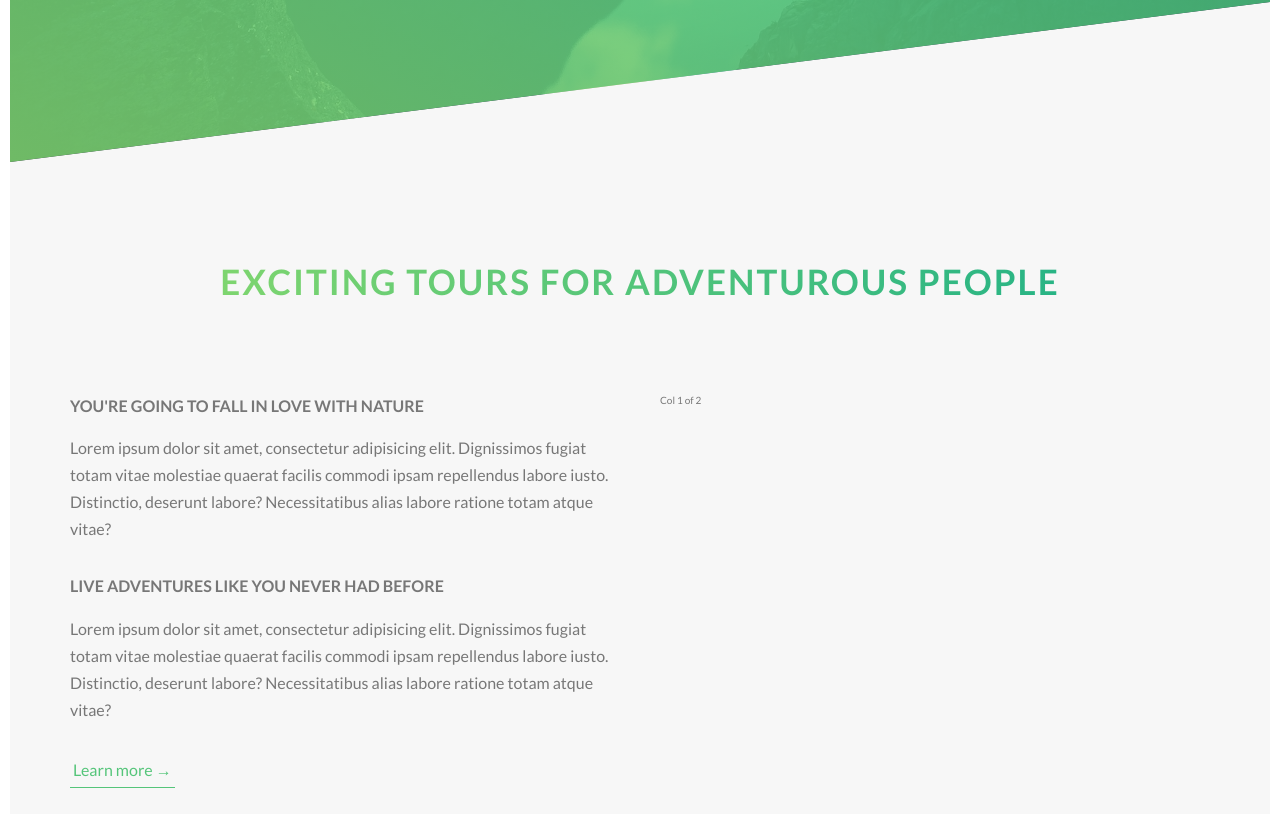
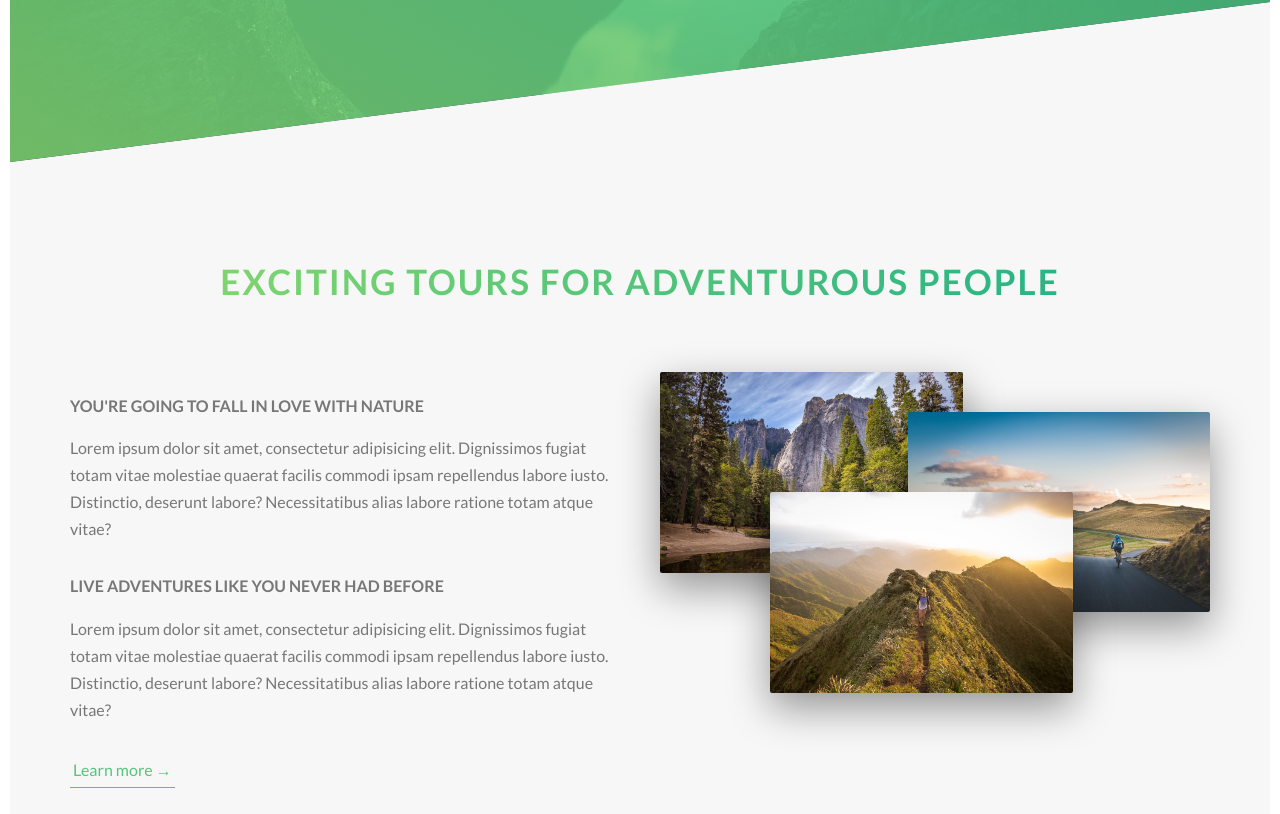
Before and after one commit to AndresXI/Natours-Landing-Page, a website: page index.html in a window 1280 px wide. Shown: the part 608-1422 px from the top of the page. Drawn offline with Linux system fonts and the light colour scheme.

Commit message:
added images in about section

```diff
--- a/index.html
+++ b/index.html
@@ -51,7 +51,11 @@
            <a href="/" class="btn-text">Learn more &rarr;</a>
          </div>
          <div class="col-1-of-2">
-            Col 1 of 2
+           <div class="composition">
+             <img src="img/nat-1-large.jpg" alt="photo-1" class="composition__photo composition__photo--p1">
+             <img src="img/nat-2-large.jpg" alt="photo-2" class="composition__photo composition__photo--p2">
+             <img src="img/nat-3-large.jpg" alt="photo-3" class="composition__photo composition__photo--p3">
+           </div>
          </div>
       </div>
 
--- a/sass/components/_button.scss
+++ b/sass/components/_button.scss
@@ -41,15 +41,18 @@
     text-decoration: none;
     border-bottom: 1px solid $color-primary;
     padding: 0.3rem;
+    transition: all .2s;
   }
 
   &:hover {
     background-color: $color-primary;
     color: $color-white;
     box-shadow: 0 1rem 2rem rgba($color-black, .15);
+    transform: translateY(-2px);
   }
 
   &:active {
-
+    box-shadow: 0 1rem 2rem rgba($color-black, .15);
+    transform: translateY(0);
   }
 }
--- /dev/null
+++ b/sass/components/_composition.scss
@@ -0,0 +1,42 @@
+.composition {
+
+   position: relative;
+
+   &__photo {
+      width: 55%; // use percentages with images
+      box-shadow: 0 1.5rem 4rem rgba($color-black, .4);
+      border-radius: 2px;
+      position: absolute;
+      transition: all .4s;
+      z-index: 10;
+      outline-offset: 1rem;
+
+
+      &:hover {
+         outline: .3rem solid $color-black;
+         transform: scale(1.3) translateY(-.5rem);
+         box-shadow: 0 2.5rem 4rem rgba($color-black, .5);
+         z-index: 20;
+      }
+
+      &--p1 {
+         left: 0;
+         top: -2rem;
+      }
+
+      &--p2 {
+         right: 0;
+         top: 2rem;
+      }
+      &--p3 {
+         left: 20%; // use percentages with images
+         top: 10rem;
+      }
+
+   }
+
+   &:hover &__photo:not(:hover) {
+      transform: scale(.95);
+   }
+
+}
--- a/sass/main.scss
+++ b/sass/main.scss
@@ -8,6 +8,7 @@
 @import "base/utilities";
 
 @import "components/button";
+@import "components/composition";
 
 @import "layout/grid";
 @import "layout/header";
```
Also changed, not shown: css/style.css, img/nat-1-large.jpg (added), img/nat-1.jpg (added), img/nat-2-large.jpg (added), img/nat-2.jpg (added), img/nat-3-large.jpg (added), img/nat-3.jpg (added).
